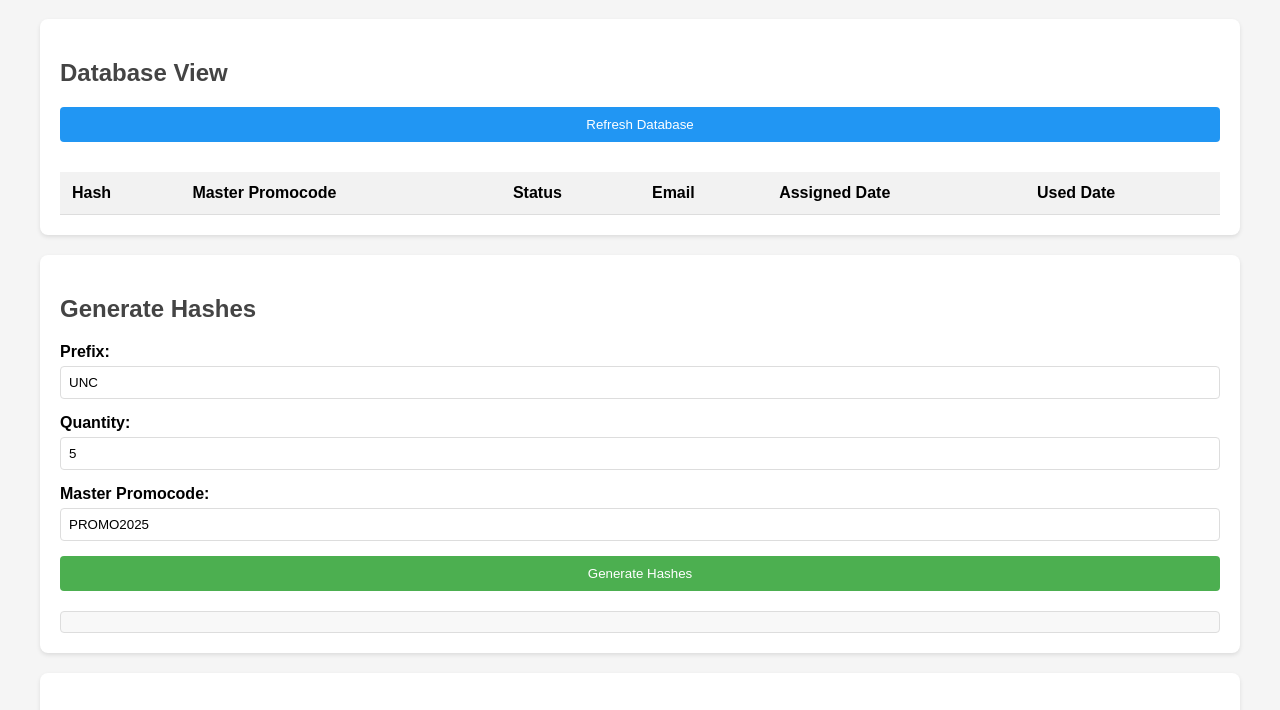
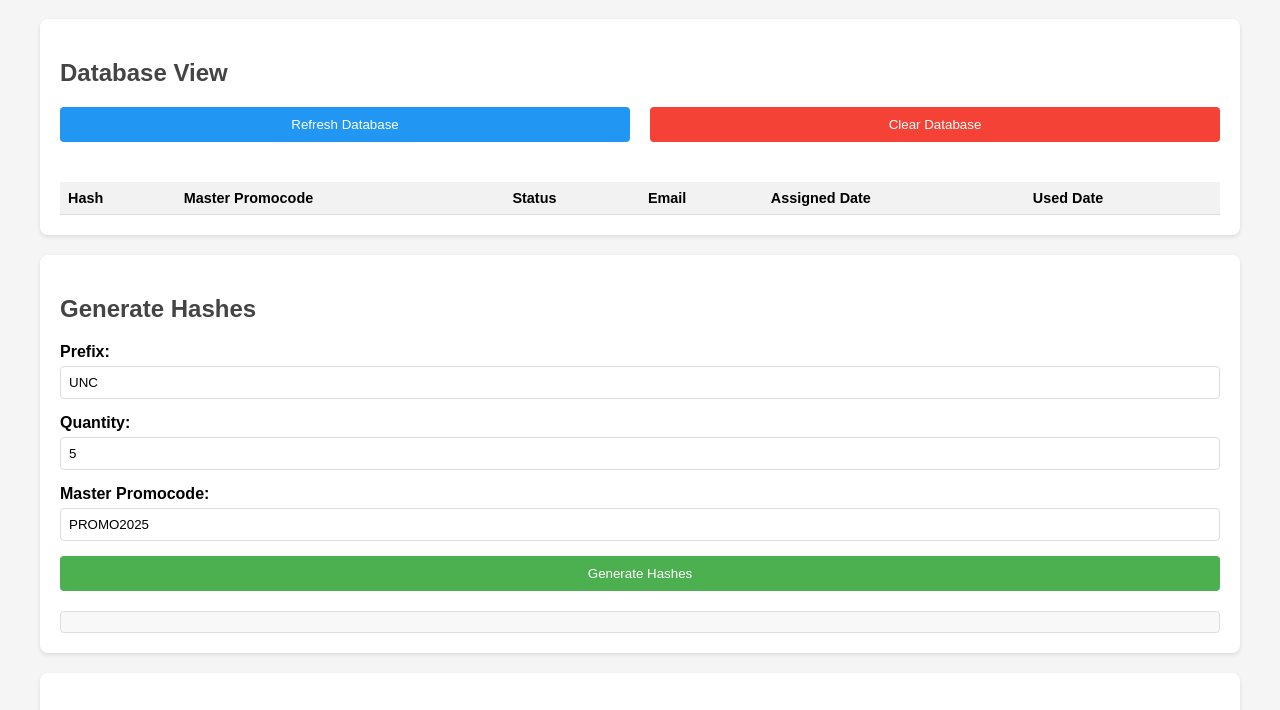
Before and after one commit to luciofondon98/api-hashes, a plain HTML site: page index.html in a window 1280 px wide. Shown: the part 81-791 px from the top of the page. Drawn offline with Linux system fonts and the light colour scheme; no server answers.

Commit message:
Fix assign endpoint and add database clearing feature

```diff
--- a/index.html
+++ b/index.html
@@ -85,15 +85,18 @@
             width: 100%;
             border-collapse: collapse;
             margin-top: 20px;
+            font-size: 0.9em;
         }
         th, td {
-            padding: 12px;
+            padding: 8px;
             text-align: left;
             border-bottom: 1px solid #ddd;
         }
         th {
             background-color: #f2f2f2;
             font-weight: bold;
+            position: sticky;
+            top: 0;
         }
         tr:hover {
             background-color: #f5f5f5;
@@ -113,9 +116,26 @@
         .refresh-btn {
             background-color: #2196F3;
             margin-bottom: 10px;
+            margin-right: 10px;
         }
         .refresh-btn:hover {
             background-color: #1976D2;
+        }
+        .clear-btn {
+            background-color: #f44336;
+            margin-bottom: 10px;
+        }
+        .clear-btn:hover {
+            background-color: #d32f2f;
+        }
+        .button-group {
+            display: flex;
+            gap: 10px;
+        }
+        .database-container {
+            max-height: 400px;
+            overflow-y: auto;
+            margin-top: 10px;
         }
     </style>
 </head>
@@ -125,7 +145,11 @@
 
     <div class="container">
         <h2>Database View</h2>
+        <div class="button-group">
             <button class="refresh-btn" onclick="refreshDatabase()">Refresh Database</button>
+            <button class="clear-btn" onclick="clearDatabase()">Clear Database</button>
+        </div>
+        <div class="database-container">
             <table id="databaseTable">
                 <thead>
                     <tr>
@@ -141,6 +165,7 @@
                     <!-- Database content will be inserted here -->
                 </tbody>
             </table>
+        </div>
     </div>
 
     <div class="container">
@@ -358,6 +383,22 @@
             }
         }
 
+        async function clearDatabase() {
+            try {
+                const response = await fetch('/clear-database', {
+                    method: 'DELETE'
+                });
+                if (!response.ok) {
+                    throw new Error('Failed to clear database');
+                }
+                const data = await response.json();
+                showResponse('generateResponse', data);
+                refreshDatabase();
+            } catch (error) {
+                showResponse('generateResponse', { error: error.message }, true);
+            }
+        }
+
         // Load database on page load
         refreshDatabase();
     </script>
```
Also changed, not shown: 1 other file. Lines whose indentation alone changed are shown as unchanged.
